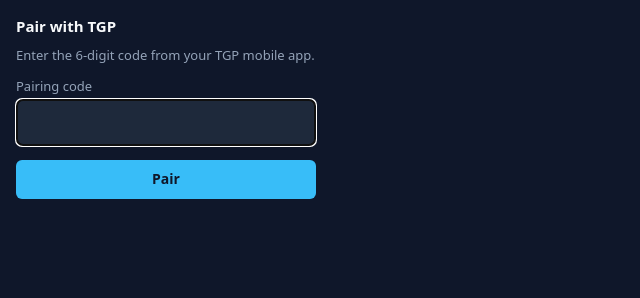
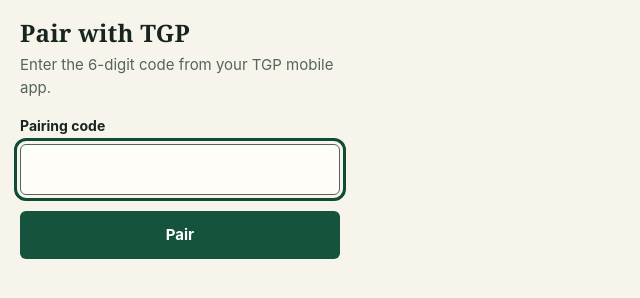
Before and after one commit to BradleyGleavePortfolio/tgp-importer-extension, a website with bundled scripts: page popup/pair.html in a window 1280 px wide. Shown: the whole page, without its empty margins (0-640 px from the left). Built offline with nearby package versions, Linux system fonts and the light colour scheme; no server answers.

Commit message:
style(importer): refine accessible extension popup presentation

```diff
--- a/popup/pair.html
+++ b/popup/pair.html
@@ -5,61 +5,112 @@
     <meta name="viewport" content="width=device-width, initial-scale=1" />
     <title>TGP Importer — Pair</title>
     <style>
+      :root {
+        --bone: #f7f4ec;
+        --cream: #fffdf8;
+        --ink: #17251f;
+        --forest: #16533c;
+        --forest-pressed: #0f432f;
+        --muted: #53655b;
+        --line: #cbd2c8;
+        --error: #7e231b;
+        --error-surface: #fbece8;
+        --focus-ring: #0f4b37;
+        --font-heading: "Cormorant Garamond", ui-serif, Georgia, serif;
+        --font-body: Inter, ui-sans-serif, system-ui, sans-serif;
+      }
+
+      *,
+      *::before,
+      *::after {
+        box-sizing: border-box;
+      }
+
       body {
-        width: 300px;
+        width: 22.5rem;
+        max-width: 100%;
         margin: 0;
-        padding: 16px;
-        font: 14px/1.45 system-ui, sans-serif;
-        background: #0f172a;
-        color: #f8fafc;
+        padding: 1.25rem;
+        font: 0.9375rem/1.5 var(--font-body);
+        background: var(--bone);
+        color: var(--ink);
       }
       h1 {
-        font-size: 15px;
-        margin: 0 0 8px;
+        margin: 0 0 0.5rem;
+        font: 600 1.5rem/1.1 var(--font-heading);
+        letter-spacing: 0.01em;
       }
       #hint {
-        color: #94a3b8;
-        font-size: 13px;
-        margin: 0 0 12px;
+        color: var(--muted);
+        font-size: 0.9375rem;
+        margin: 0 0 1rem;
       }
       label {
         display: block;
-        color: #94a3b8;
-        font-size: 13px;
-        margin: 10px 0 4px;
+        color: var(--ink);
+        font-size: 0.875rem;
+        font-weight: 700;
+        margin: 1rem 0 0.5rem;
       }
       input {
         width: 100%;
-        box-sizing: border-box;
-        padding: 8px;
-        border: 1px solid #1e293b;
-        border-radius: 6px;
-        background: #1e293b;
-        color: #f8fafc;
-        font: 600 20px/1.45 ui-monospace, monospace;
-        letter-spacing: 6px;
+        min-height: 3rem;
+        padding: 0.625rem 0.75rem;
+        border: 1px solid var(--muted);
+        border-radius: 0.375rem;
+        background: var(--cream);
+        color: var(--ink);
+        font: 700 1.5rem/1.2 ui-monospace, SFMono-Regular, Menlo, monospace;
+        font-variant-numeric: tabular-nums;
+        letter-spacing: 0.2em;
         text-align: center;
       }
       button {
         width: 100%;
-        margin-top: 14px;
-        padding: 9px;
+        min-height: 3rem;
+        margin-top: 1rem;
+        padding: 0.75rem 1rem;
         border: 0;
-        border-radius: 6px;
-        background: #38bdf8;
-        color: #0f172a;
-        font: 600 14px/1.45 system-ui, sans-serif;
+        border-radius: 0.375rem;
+        background: var(--forest);
+        color: #fff;
+        font: 700 0.9375rem/1.45 var(--font-body);
         cursor: pointer;
+        transition:
+          background-color 160ms ease,
+          box-shadow 160ms ease;
+      }
+      button:hover:not(:disabled) {
+        background: var(--forest-pressed);
       }
       button:disabled {
-        opacity: 0.6;
+        color: var(--ink);
+        background: #aeb9b0;
         cursor: default;
       }
       #error {
-        margin-top: 10px;
-        color: #f87171;
-        font-size: 13px;
-        word-break: break-word;
+        margin-top: 1rem;
+        padding: 0.75rem;
+        border: 1px solid var(--error);
+        border-radius: 0.375rem;
+        background: var(--error-surface);
+        color: var(--error);
+        font-size: 0.875rem;
+        font-weight: 600;
+        overflow-wrap: anywhere;
+      }
+      input:focus-visible,
+      button:focus-visible {
+        outline: 3px solid var(--focus-ring);
+        outline-offset: 3px;
+      }
+      @media (prefers-reduced-motion: reduce) {
+        *,
+        *::before,
+        *::after {
+          scroll-behavior: auto !important;
+          transition-duration: 0.01ms !important;
+        }
       }
     </style>
   </head>
```
Also changed, not shown: popup/popup.html (+94 -27 lines).
